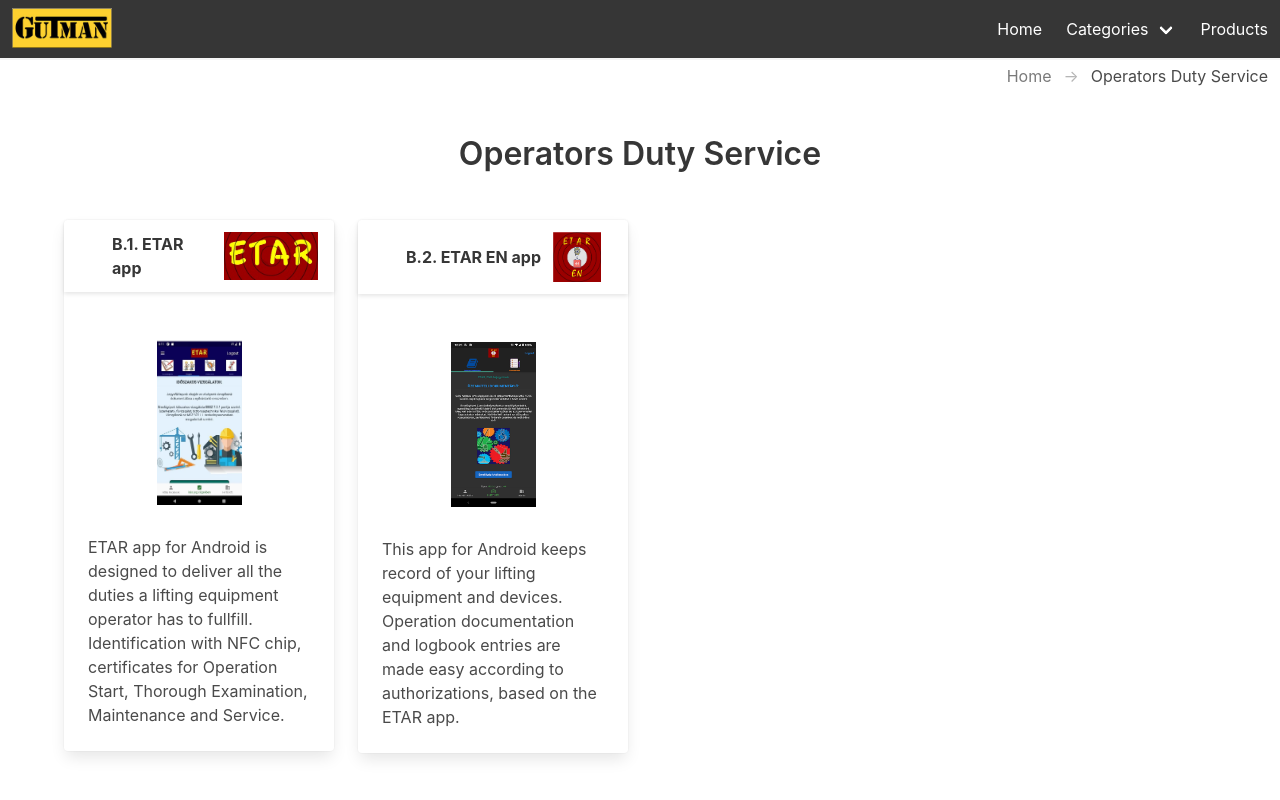
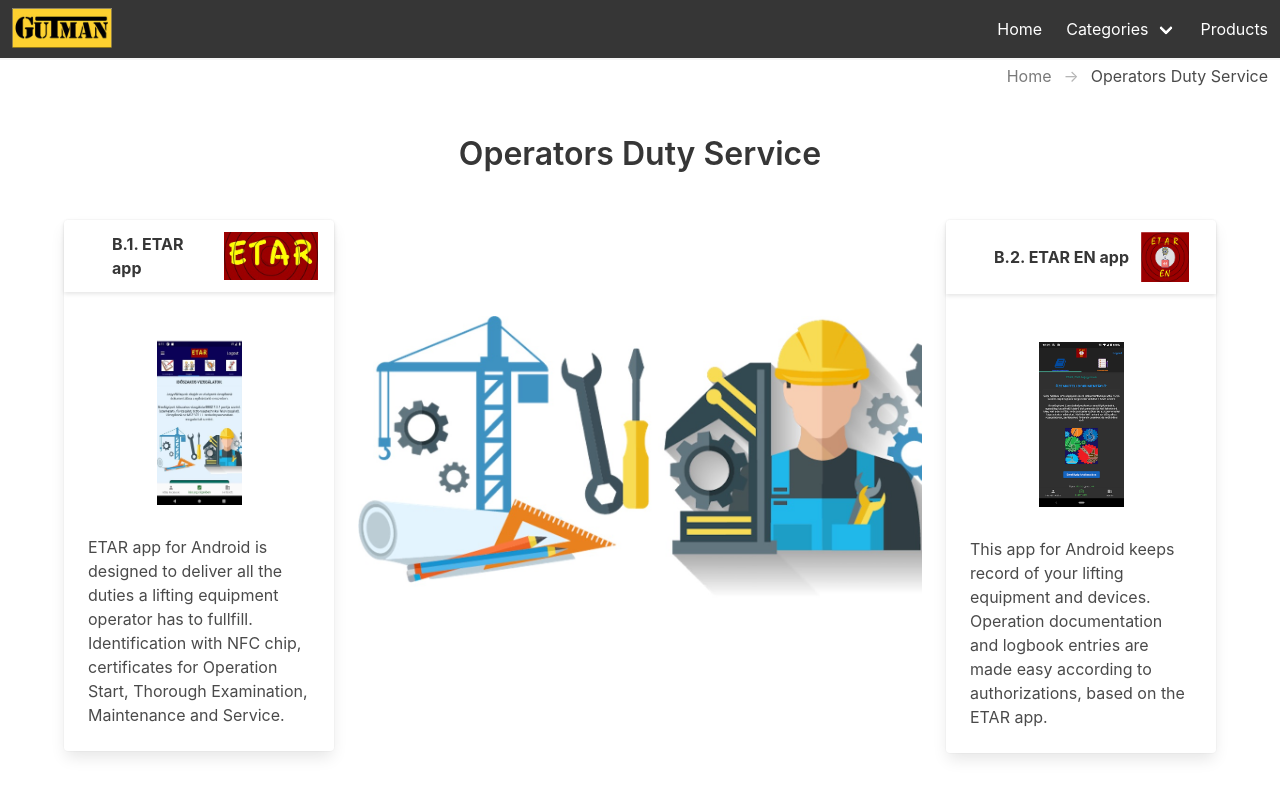
Before and after one commit to cohun/nextGutmanWeb, a Next.js app: page /OperatorsDuty in a window 1280 px wide. Shown: the top 800 px of the page. Built offline with nearby package versions, Linux system fonts and the light colour scheme.

Commit message:
Operators Duty page image added

```diff
--- a/pages/OperatorsDuty/index.js
+++ b/pages/OperatorsDuty/index.js
@@ -68,6 +68,12 @@ const OperatorsDuty = () => {
                 </a>
               </Link>
             </div>
+            <div className="column is-12-mobile is-6-tablet is-6-widescreen">
+              <div className="card-image has-text-centered pt-6">
+                <div className="pt-6"></div>
+                <Image width={1201} height={600} src="/image.jpg" alt="ETAR" />
+              </div>
+            </div>
             <div className="column is-12-mobile is-6-tablet is-3-widescreen">
               <Link href="/OperatorsDuty">
                 <a>
```
Also changed, not shown: public/image.jpg (added).
